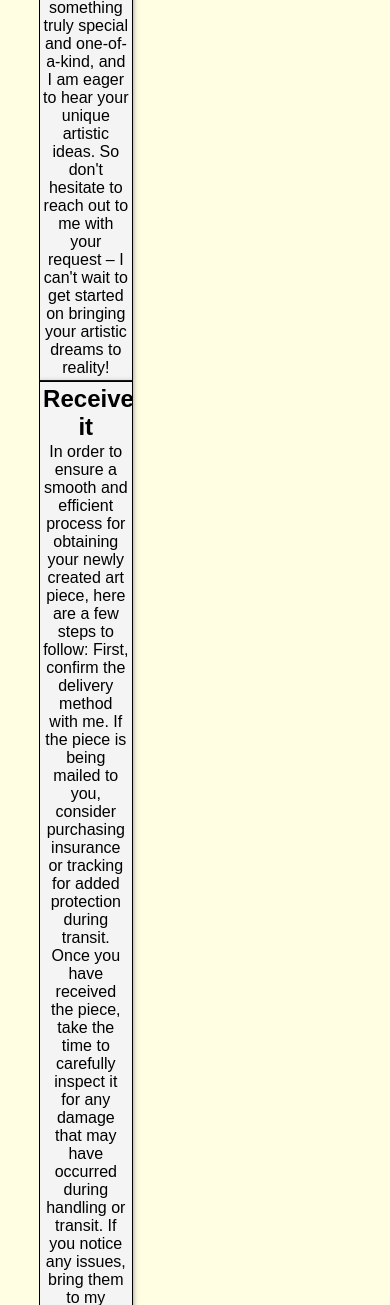
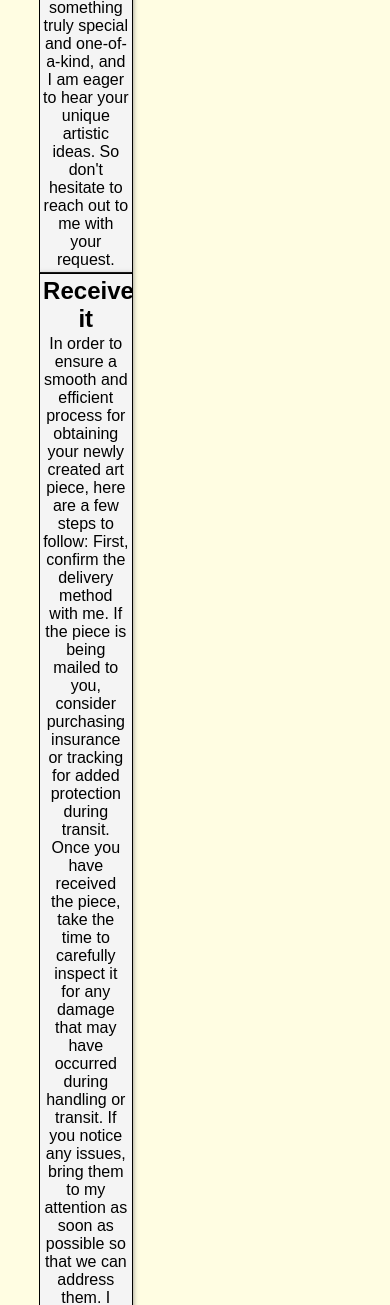
Before and after one commit to aidanb36/artportfolio, a Flask app: page / in a window 390 px wide. Shown: the part 2874-4179 px from the top of the page. Run offline with Flask 2, Linux system fonts and the light colour scheme.

Commit message:
mobile changes

```diff
--- a/templates/homepage.html
+++ b/templates/homepage.html
@@ -50,7 +50,7 @@
                 </div>
                 <div class="step">
                     <h1> Customise it</h1>
-                    <p> If you have a specific request or concept that you would like to bring to life, I encourage you to provide as many details as possible in your request. The more information you can provide about your vision, including stylistic choices, preferred medium, and desired size, the better I will be able to understand and bring your ideas to life. I am dedicated to working with you to create something truly special and one-of-a-kind, and I am eager to hear your unique artistic ideas. So don't hesitate to reach out to me with your request – I can't wait to get started on bringing your artistic dreams to reality!</p>
+                    <p> If you have a specific request or concept that you would like to bring to life, I encourage you to provide as many details as possible in your request. The more information you can provide about your vision, including stylistic choices, preferred medium, and desired size, the better I will be able to understand and bring your ideas to life. I am dedicated to working with you to create something truly special and one-of-a-kind, and I am eager to hear your unique artistic ideas. So don't hesitate to reach out to me with your request.</p>
                 </div>
                 <div class="step">
                     <h1>Receive it</h1>
```
